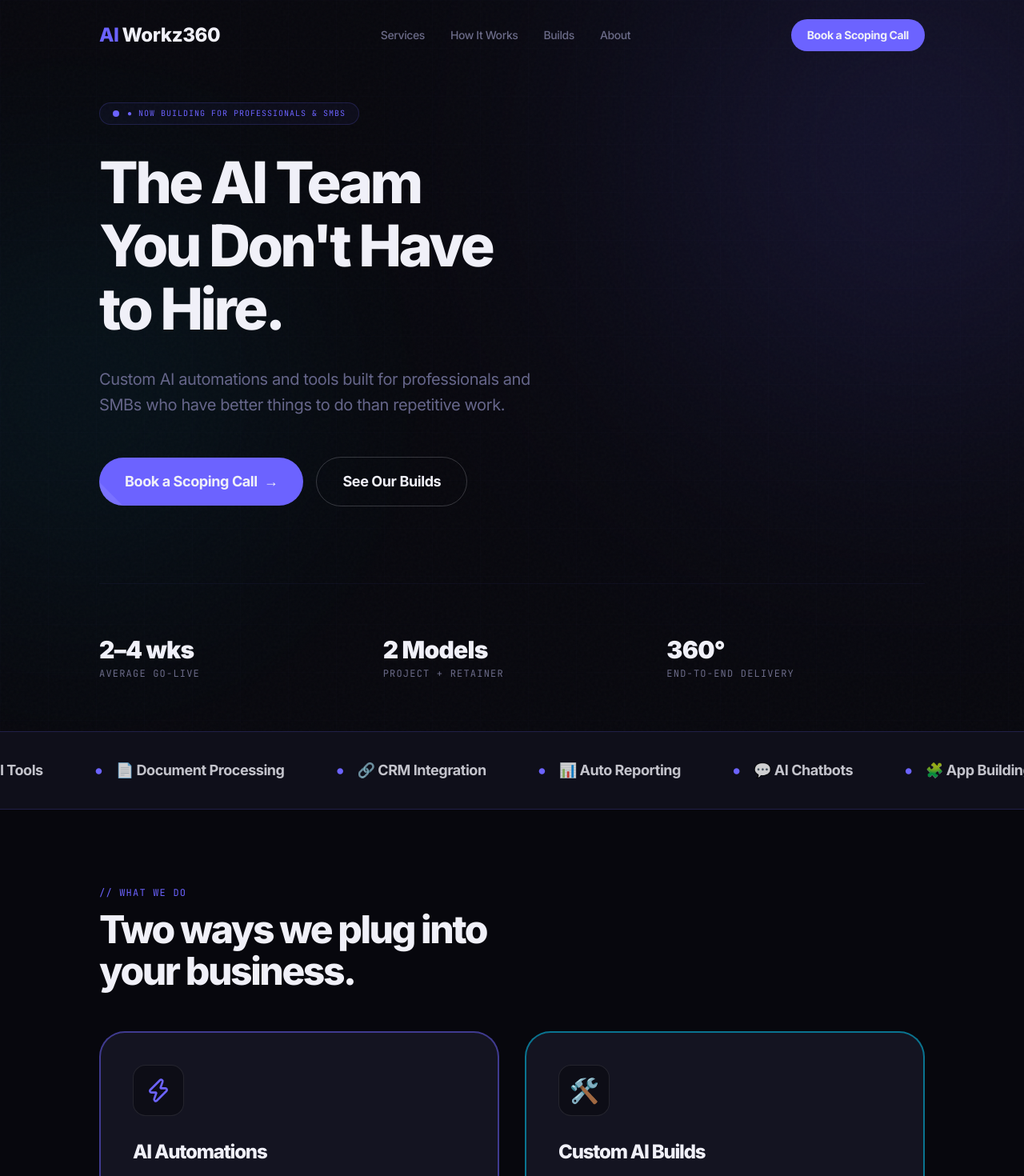
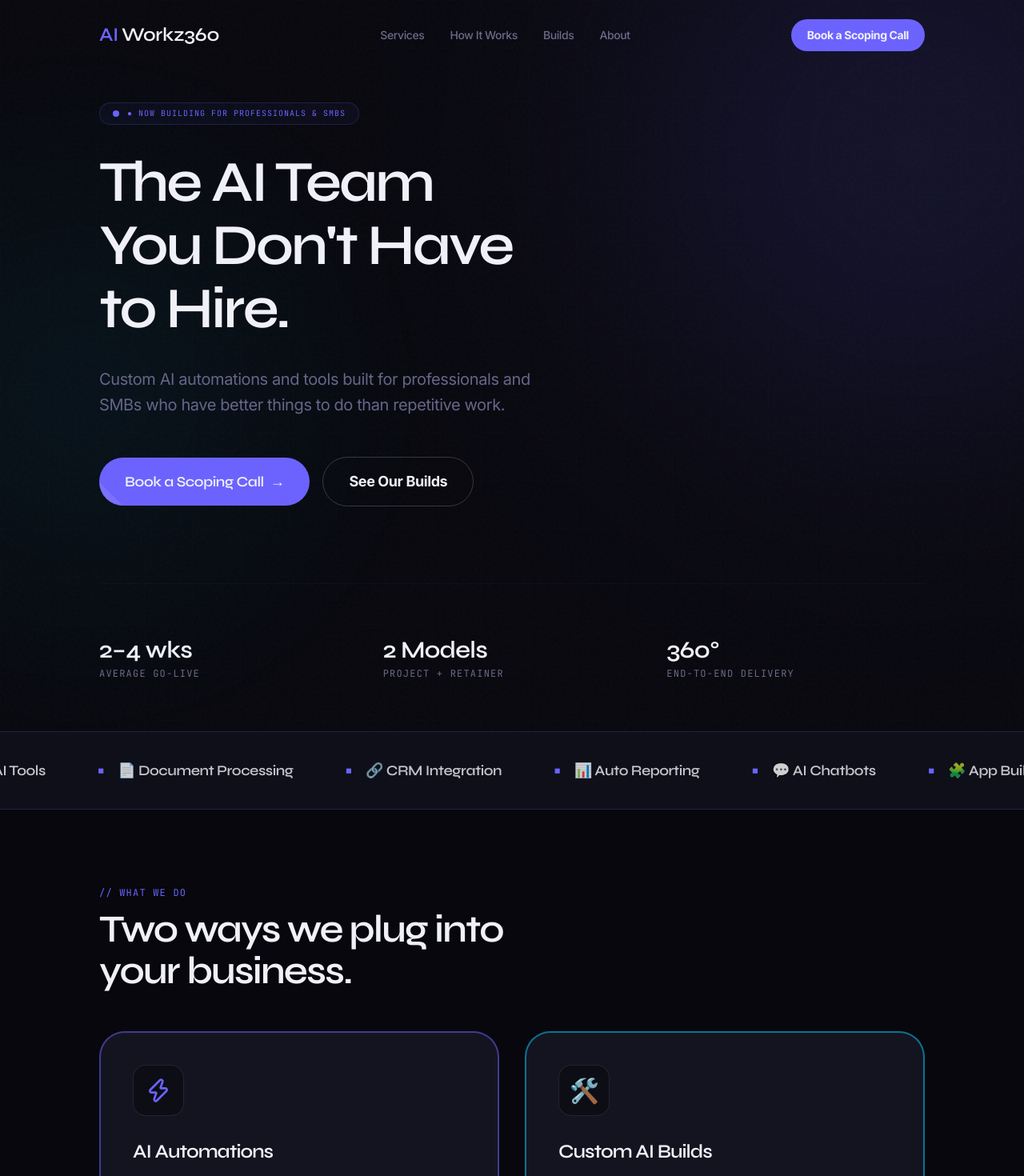
Before and after one commit to ITWorkz360/AIWorkz360-Site-v1, a Next.js app: page / in a window 1280 px wide. Shown: the top 1470 px of the page at 80% size. Built offline with nearby package versions, Linux system fonts and the light colour scheme.

Commit message:
style: reduce font weights to semibold (600) across all components for a more compact aesthetic

```diff
--- a/src/app/globals.css
+++ b/src/app/globals.css
@@ -2,7 +2,7 @@
 
 @theme {
   --font-sans: var(--font-inter);
-  --font-heading: var(--font-inter);
+  --font-heading: var(--font-syne);
   --font-mono: var(--font-jetbrains-mono);
 
   --color-bg: #07070D;
@@ -43,9 +43,9 @@ body {
 }
 
 h1, h2, h3, h4, h5, h6 {
-  font-family: var(--font-inter), sans-serif;
-  letter-spacing: -0.05em;
-  font-weight: 800;
+  font-family: var(--font-syne), sans-serif;
+  letter-spacing: -0.04em;
+  font-weight: 600;
   line-height: 1.1;
 }
 
--- a/src/components/About.tsx
+++ b/src/components/About.tsx
@@ -24,7 +24,7 @@ export default function About() {
           >
             <div className="flex flex-col gap-3">
               <span className="text-indigo font-mono text-xs tracking-widest uppercase mb-1">// About</span>
-              <h2 className="text-4xl md:text-6xl font-black font-heading leading-[0.9] tracking-[-0.05em]">
+              <h2 className="text-4xl md:text-6xl font-semibold font-heading leading-[0.9] tracking-[-0.05em]">
                  Small team. <br /> Sharp builds.
               </h2>
             </div>
@@ -67,7 +67,7 @@ export default function About() {
                <div className="grid grid-cols-2 gap-10 mb-12 relative z-10">
                  {stats.map((stat, idx) => (
                     <div key={idx} className="flex flex-col gap-2">
-                       <span className="text-3xl md:text-5xl text-white font-black font-heading tracking-tighter transition-all group-hover:scale-110 duration-700 origin-left">
+                       <span className="text-3xl md:text-5xl text-white font-semibold font-heading tracking-tighter transition-all group-hover:scale-110 duration-700 origin-left">
                          {stat.number}
                        </span>
                        <span className="text-muted text-[10px] md:text-xs font-mono uppercase tracking-[0.2em]">
--- a/src/components/Builds.tsx
+++ b/src/components/Builds.tsx
@@ -39,7 +39,7 @@ export default function Builds() {
       <div className="container px-6 mx-auto">
         <div className="flex flex-col gap-4 mb-24">
           <span className="text-indigo font-mono text-xs tracking-widest uppercase mb-2">// Builds</span>
-          <h2 className="text-4xl md:text-6xl font-black font-heading leading-tight tracking-[-0.04em]">
+          <h2 className="text-4xl md:text-6xl font-semibold font-heading leading-tight tracking-[-0.04em]">
             Results, not <br /> feature lists.
           </h2>
         </div>
@@ -59,7 +59,7 @@ export default function Builds() {
                   <span className="px-3 py-1 rounded-full bg-white/5 text-[10px] font-mono text-white/40 uppercase tracking-widest border border-white/10 mb-4 inline-block">
                     {build.industry}
                   </span>
-                  <h3 className="text-2xl font-black font-heading text-white tracking-tight">{build.title}</h3>
+                  <h3 className="text-2xl font-semibold font-heading text-white tracking-tight">{build.title}</h3>
                 </div>
 
                 <p className="text-muted text-lg mb-12 leading-relaxed flex-grow font-body">
@@ -67,7 +67,7 @@ export default function Builds() {
                 </p>
 
                 <div className="pt-8 border-t border-white/10 mt-auto flex flex-col sm:flex-row items-center gap-6 group-hover:border-indigo/30 transition-colors duration-500">
-                  <div className="px-4 py-2 rounded-xl bg-cyan/10 border border-cyan/20 text-cyan text-sm font-black font-heading tracking-tight whitespace-nowrap shadow-cyan/5 shadow-lg group-hover:scale-110 transition-transform">
+                  <div className="px-4 py-2 rounded-xl bg-cyan/10 border border-cyan/20 text-cyan text-sm font-semibold font-heading tracking-tight whitespace-nowrap shadow-cyan/5 shadow-lg group-hover:scale-110 transition-transform">
                     {build.resultBadge}
                   </div>
                   <span className="text-muted text-sm italic font-medium opacity-80">{build.resultText}</span>
--- a/src/components/Contact.tsx
+++ b/src/components/Contact.tsx
@@ -47,7 +47,7 @@ export default function Contact() {
           >
             <div className="flex flex-col gap-4 mb-20">
               <span className="text-indigo font-mono text-xs tracking-widest uppercase mb-2">// Contact</span>
-              <h2 className="text-4xl md:text-6xl font-black font-heading leading-tight tracking-[-0.04em]">
+              <h2 className="text-4xl md:text-6xl font-semibold font-heading leading-tight tracking-[-0.04em]">
                  Let's map your <br /> workflow together.
               </h2>
             </div>
@@ -141,7 +141,7 @@ export default function Contact() {
 
                          <button
                             type="submit"
-                            className="w-full sm:w-auto px-10 py-5 rounded-full bg-indigo text-white font-black font-heading text-lg hover:shadow-[0_0_30px_rgba(108,99,255,0.4)] transition-all hover:scale-[1.02] transform flex items-center justify-center gap-3 overflow-hidden relative group"
+                            className="w-full sm:w-auto px-10 py-5 rounded-full bg-indigo text-white font-semibold font-heading text-lg hover:shadow-[0_0_30px_rgba(108,99,255,0.4)] transition-all hover:scale-[1.02] transform flex items-center justify-center gap-3 overflow-hidden relative group"
                          >
                             <span className="relative z-10">Send Message</span>
                             <span className="relative z-10 transition-transform group-hover:translate-x-1">→</span>
@@ -158,7 +158,7 @@ export default function Contact() {
                          <div className="w-20 h-20 rounded-full bg-indigo/20 border border-indigo/40 flex items-center justify-center mb-4">
                             <CheckCircle className="w-10 h-10 text-indigo animate-bounce" />
                          </div>
-                         <h3 className="text-3xl font-black font-heading text-white">Message Sent!</h3>
+                         <h3 className="text-3xl font-semibold font-heading text-white">Message Sent!</h3>
                          <p className="text-muted text-lg max-w-xs mx-auto">
                             Thanks for reaching out. We'll get back to you within 24 hours to schedule your scoping call.
                          </p>
--- a/src/components/CtaStrip.tsx
+++ b/src/components/CtaStrip.tsx
@@ -26,7 +26,7 @@ export default function CtaStrip() {
            whileInView={{ opacity: 1, y: 0 }}
            transition={{ duration: 0.8, delay: 0.1 }}
            viewport={{ once: true }}
-           className="text-4xl md:text-7xl font-black font-heading leading-[0.9] tracking-[-0.03em] mb-12 text-white max-w-4xl"
+           className="text-4xl md:text-7xl font-semibold font-heading leading-[0.9] tracking-[-0.03em] mb-12 text-white max-w-4xl"
         >
           Not sure where to start? <br className="hidden md:block" />
           That's exactly what the call is for.
@@ -51,7 +51,7 @@ export default function CtaStrip() {
         >
           <Link
             href="#contact"
-            className="group relative bg-indigo text-white px-10 py-5 rounded-full font-black text-lg hover:shadow-[0_0_40px_rgba(108,99,255,0.4)] transition-all flex items-center gap-3 overflow-hidden"
+            className="group relative bg-indigo text-white px-10 py-5 rounded-full font-semibold text-lg hover:shadow-[0_0_40px_rgba(108,99,255,0.4)] transition-all flex items-center gap-3 overflow-hidden"
           >
             <span className="relative z-10 font-heading">Book a Free Scoping Call</span>
             <span className="relative z-10 transition-transform group-hover:translate-x-1">→</span>
@@ -59,7 +59,7 @@ export default function CtaStrip() {
           </Link>
           <Link
             href="#builds"
-            className="group px-10 py-5 rounded-full font-black text-lg text-white border border-white/20 hover:bg-white/5 transition-all"
+            className="group px-10 py-5 rounded-full font-semibold text-lg text-white border border-white/20 hover:bg-white/5 transition-all"
           >
             See Our Builds
           </Link>
--- a/src/components/Footer.tsx
+++ b/src/components/Footer.tsx
@@ -16,7 +16,7 @@ export default function Footer() {
 
           {/* Logo Section */}
           <div className="flex flex-col items-center md:items-start gap-4">
-            <Link href="/" className="font-heading text-2xl font-black flex items-center gap-1 group">
+            <Link href="/" className="font-heading text-2xl font-semibold flex items-center gap-1 group">
               <span className="text-indigo transition-transform group-hover:scale-110 duration-500">AI</span>
               <span className="text-white group-hover:opacity-80 transition-opacity">Workz360</span>
             </Link>
--- a/src/components/Hero.tsx
+++ b/src/components/Hero.tsx
@@ -70,7 +70,7 @@ export default function Hero() {
           initial={{ opacity: 0, y: 30 }}
           animate={{ opacity: 1, y: 0 }}
           transition={{ duration: 0.8, delay: 0.1 }}
-          className="text-white text-5xl md:text-7xl font-black font-heading leading-[0.9] tracking-[-0.06em] mb-8 text-center md:text-left max-w-4xl"
+          className="text-white text-5xl md:text-7xl font-semibold font-heading leading-[0.9] tracking-[-0.06em] mb-8 text-center md:text-left max-w-4xl"
         >
           The AI Team <br className="hidden md:block" />
           You Don't Have <br className="hidden md:block" />
@@ -120,7 +120,7 @@ export default function Hero() {
         >
           {stats.map((stat, idx) => (
             <div key={idx} className="flex flex-col gap-1">
-              <span className="text-white text-3xl font-black font-heading tracking-tight">{stat.value}</span>
+              <span className="text-white text-3xl font-semibold font-heading tracking-tight">{stat.value}</span>
               <span className="text-muted text-xs font-mono uppercase tracking-widest">{stat.label}</span>
             </div>
           ))}
--- a/src/components/HowItWorks.tsx
+++ b/src/components/HowItWorks.tsx
@@ -14,7 +14,7 @@ export default function HowItWorks() {
       <div className="container px-6 mx-auto relative z-10">
         <div className="flex flex-col gap-2 mb-16">
           <span className="text-indigo font-mono text-xs tracking-widest uppercase mb-1">// How It Works</span>
-          <h2 className="text-4xl md:text-5xl font-black font-heading leading-[0.9] tracking-[-0.05em]">
+          <h2 className="text-4xl md:text-5xl font-semibold font-heading leading-[0.9] tracking-[-0.05em]">
             From idea to live <br /> in weeks, not months.
           </h2>
         </div>
@@ -37,7 +37,7 @@ export default function HowItWorks() {
               <div className={`relative z-10 w-24 h-24 rounded-full flex items-center justify-center border-2 mb-12 shadow-2xl transition-all duration-500 hover:scale-110 ${
                 step.active ? "bg-indigo border-indigo/20 shadow-indigo/40" : "bg-bg border-white/20 hover:border-indigo/50"
               }`}>
-                <span className={`text-[40px] font-black font-heading tracking-tighter ${step.active ? "text-white" : "text-white/20"}`}>
+                <span className={`text-[40px] font-semibold font-heading tracking-tighter ${step.active ? "text-white" : "text-white/20"}`}>
                   {step.id}
                 </span>
                 {step.active && (
@@ -47,7 +47,7 @@ export default function HowItWorks() {
 
               <div className="mb-4">
                 <span className="text-cyan font-mono text-[10px] uppercase tracking-[0.2em] mb-2 block">{step.subtitle}</span>
-                <h3 className="text-2xl font-black font-heading text-white tracking-tight">{step.title}</h3>
+                <h3 className="text-2xl font-semibold font-heading text-white tracking-tight">{step.title}</h3>
               </div>
               <p className="text-muted text-lg mb-6 leading-relaxed font-body whitespace-normal">
                 {step.body}
--- a/src/components/Navbar.tsx
+++ b/src/components/Navbar.tsx
@@ -30,7 +30,7 @@ export default function Navbar() {
       )}
     >
       <div className="container mx-auto px-6 flex items-center justify-between">
-        <Link href="/" className="font-heading text-2xl font-extrabold flex items-center gap-1">
+        <Link href="/" className="font-heading text-2xl font-semibold flex items-center gap-1">
           <span className="text-indigo">AI</span>
           <span className="text-white">Workz360</span>
         </Link>
--- a/src/components/UseCases.tsx
+++ b/src/components/UseCases.tsx
@@ -17,7 +17,7 @@ export default function UseCases() {
       <div className="container px-6 mx-auto relative z-10">
         <div className="flex flex-col gap-4 mb-20">
           <span className="text-cyan font-mono text-xs tracking-widest uppercase mb-2">// Use Cases</span>
-          <h2 className="text-4xl md:text-6xl font-black font-heading leading-tight tracking-[-0.04em]">
+          <h2 className="text-4xl md:text-6xl font-semibold font-heading leading-tight tracking-[-0.04em]">
             Built for real <br /> workflows.
           </h2>
         </div>
--- a/src/components/WhatWeDo.tsx
+++ b/src/components/WhatWeDo.tsx
@@ -26,7 +26,7 @@ export default function WhatWeDo() {
       <div className="container px-6 mx-auto relative z-10">
         <div className="flex flex-col gap-2 mb-12">
           <span className="text-indigo font-mono text-xs tracking-widest uppercase mb-1">// What We Do</span>
-          <h2 className="text-4xl md:text-5xl font-black font-heading leading-[0.9] tracking-[-0.05em] max-w-xl">
+          <h2 className="text-4xl md:text-5xl font-semibold font-heading leading-[0.9] tracking-[-0.05em] max-w-xl">
             Two ways we plug into <br /> your business.
           </h2>
         </div>
@@ -44,7 +44,7 @@ export default function WhatWeDo() {
               <div className="mb-8 w-16 h-16 rounded-2xl bg-bg/50 border border-white/10 flex items-center justify-center group-hover:scale-110 transition-transform">
                 {card.icon}
               </div>
-              <h3 className="text-2xl font-black font-heading text-white mb-4 tracking-tight">{card.title}</h3>
+              <h3 className="text-2xl font-semibold font-heading text-white mb-4 tracking-tight">{card.title}</h3>
               <p className="text-muted text-lg mb-8 leading-relaxed font-body">
                 {card.body}
               </p>
```
Also changed, not shown: src/app/layout.tsx (+8 -2 lines).
